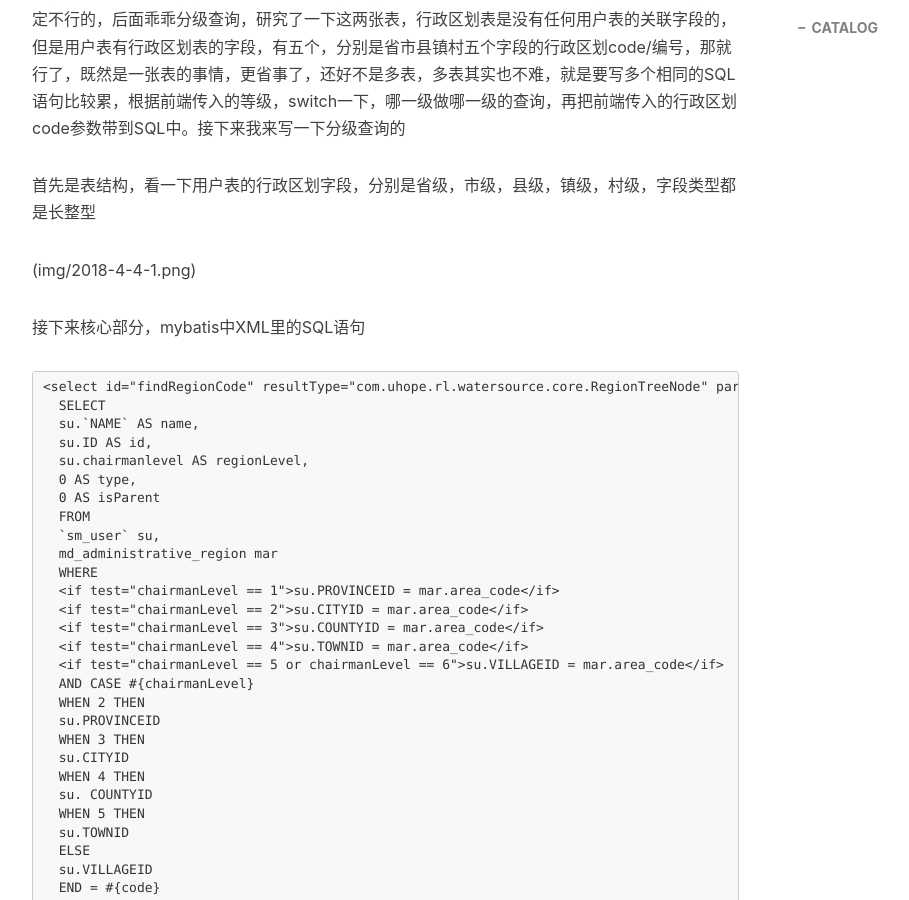
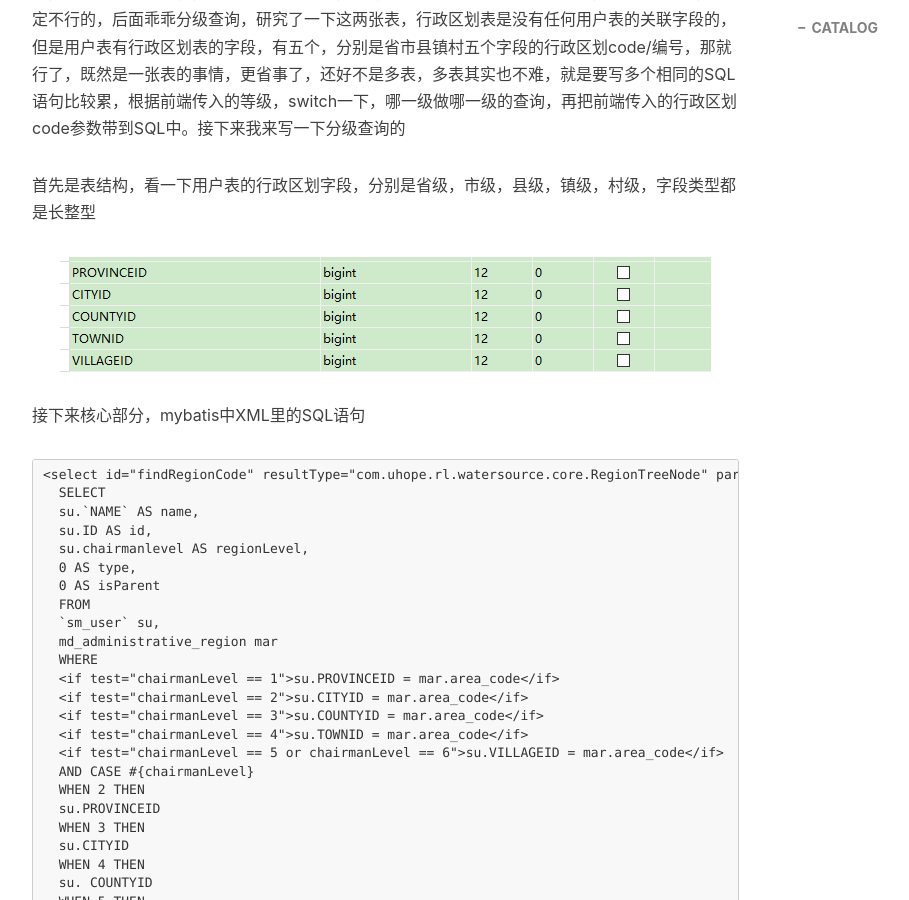
Before and after one commit to Chenbin1996/chenbin1996.github.io, a Jekyll site: the page built from _posts/2018-4-4-mybatis分级点击展示树结构.md, in a window 1280 px wide and 900 px high, scrolled down 1127 px. Shown: the whole window, without its empty margins (233-1142 px from the left). Built offline with Jekyll 4.4.1, drawn with Linux system fonts in a browser that asks for light colours; nearby versions of some CDN libraries; comment, search, counter and statistics services are not loaded.

Commit message:
Update 2018-4-4-mybatis分级点击展示树结构.md

````diff
--- a/_posts/2018-4-4-mybatis分级点击展示树结构.md
+++ b/_posts/2018-4-4-mybatis分级点击展示树结构.md
@@ -19,7 +19,7 @@
 <p>   上个星期我就遇到了这么个情况，需要用户表和行政区划表数据做关系构造树，那可是十万条数据啊，我猜到肯定会很慢要用到分级查询了，但是好奇心害死猫，我还是用循环套循环的去构造这两张表关系的树，然后不出意外，请求了以后，后台的打印台一直在跑，跑了好几分钟啊那是，加了索引了，还好公司配置还行，不然肯定卡上天了，几分钟之后才把数据展示给了前端，这不GG了吗，肯定不行的，后面乖乖分级查询，研究了一下这两张表，行政区划表是没有任何用户表的关联字段的，但是用户表有行政区划表的字段，有五个，分别是省市县镇村五个字段的行政区划code/编号，那就行了，既然是一张表的事情，更省事了，还好不是多表，多表其实也不难，就是要写多个相同的SQL语句比较累，根据前端传入的等级，switch一下，哪一级做哪一级的查询，再把前端传入的行政区划code参数带到SQL中。接下来我来写一下分级查询的</p>
 
 <p>首先是表结构，看一下用户表的行政区划字段，分别是省级，市级，县级，镇级，村级，字段类型都是长整型</p>
-(img/2018-4-4-1.png)
+![](https://github.com/Chenbin1996/chenbin1996.github.io/blob/master/img/2018-4-4-1.png)
 
 <p>接下来核心部分，mybatis中XML里的SQL语句</p>
 ```XML
````
